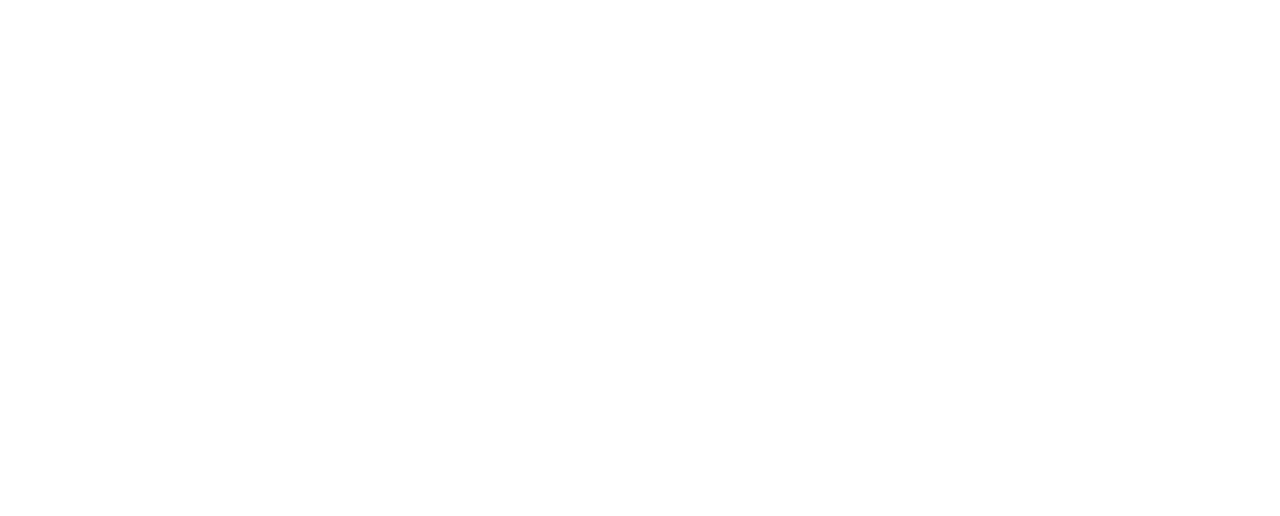
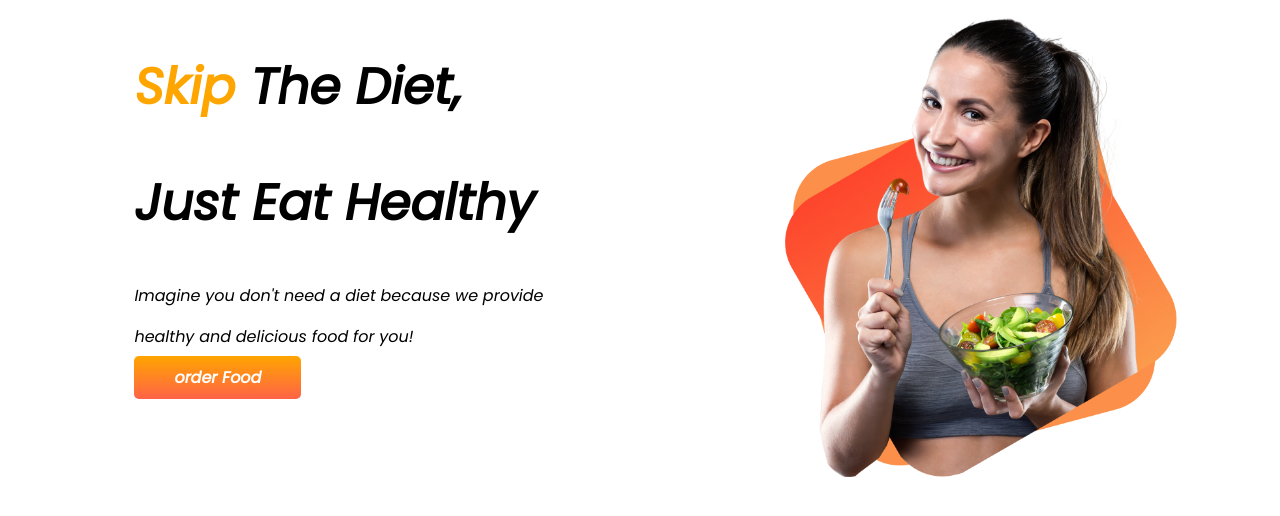
Before and after one commit to Naeemphero1/food-network, a plain HTML site: page index.html in a window 1280 px wide. Drawn offline with Linux system fonts and the light colour scheme.

Commit message:
image added

```diff
--- a/index.html
+++ b/index.html
@@ -6,10 +6,26 @@
     <meta http-equiv="X-UA-Compatible" content="IE=edge">
     <meta name="viewport" content="width=device-width, initial-scale=1.0">
     <title>Food Network</title>
+    <link rel="preconnect" href="https://fonts.googleapis.com">
+    <link rel="preconnect" href="https://fonts.gstatic.com" crossorigin>
+    <link href="https://fonts.googleapis.com/css2?family=Poppins:ital@1&display=swap" rel="stylesheet">
     <link rel="stylesheet" href="style.css">
 </head>
 
 <body>
+    <section>
+        <div class="half-width">
+            <h1><span class="orange-color">Skip</span> The Diet,</h1>
+            <h1>Just Eat Healthy</h1>
+            <p>Imagine you don't need a diet because we provide</p>
+            <p>healthy and delicious food for you!</p>
+            <a class="order-button" target="_blank" href="https://www.linkedin.com/in/md-naeem-islam-415a29216/">order
+                Food</a>
+        </div>
+        <div class="half-width">
+            <img src="Group 8425.png" alt="">
+        </div>
+    </section>
 
 </body>
 
--- a/style.css
+++ b/style.css
@@ -0,0 +1,27 @@
+body{
+    font-family: 'Poppins', sans-serif;
+}
+h1{
+    font-size: 50px;
+}
+.orange-color{
+    color: orange;
+}
+section{
+    display: flex;
+}
+.half-width{
+    width: 50%;
+    padding-left: 10%;
+}
+.half-width img{
+    width: 85%;
+}
+.order-button{
+    text-decoration: none;
+    background-image: linear-gradient(orange,tomato);
+    padding: 10px 40px;
+    color: white;
+    font-weight: 800;
+    border-radius: 5px;
+}
```
Also changed, not shown: 6667872_preview-removebg-preview.png (added), 7.png (added), Frame 56.jpg (added), Frame 57.jpg (added), Frame 58.jpg (added), Frame 59.jpg (added), Group 8425.png (added), Group 8447.png (added), Group 8449.png (added), Group 8450.png (added), Person Image.png (added), Project Cover.png (added), 4 other files.
